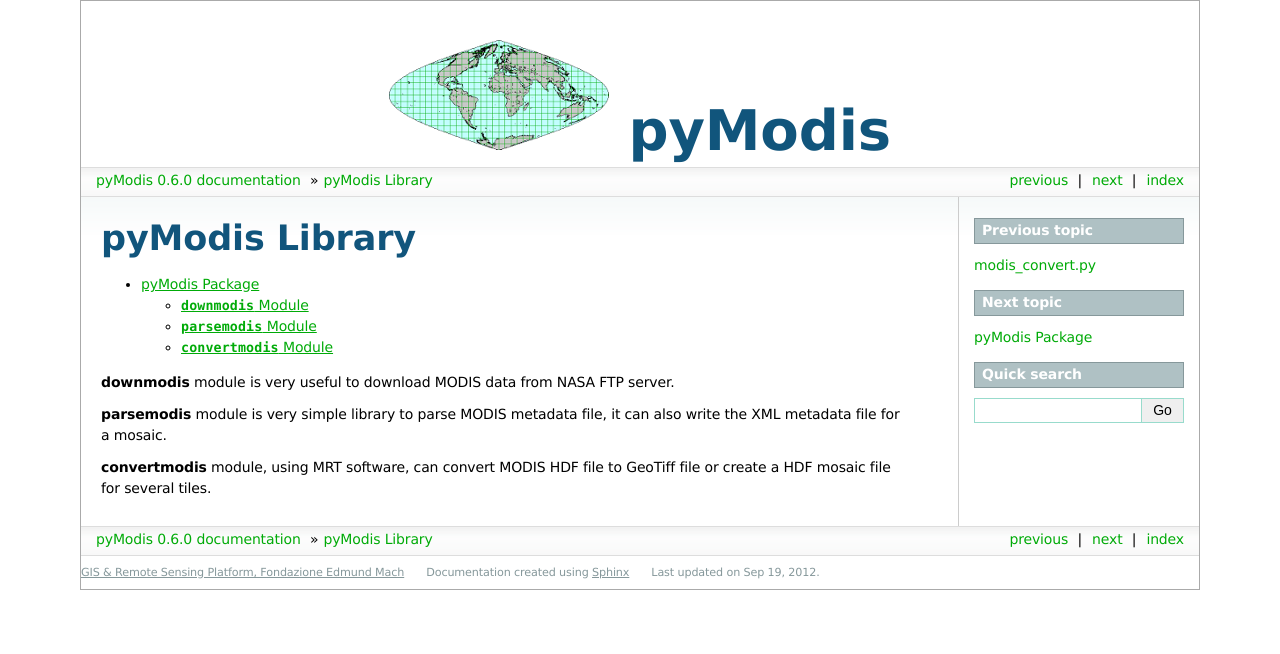
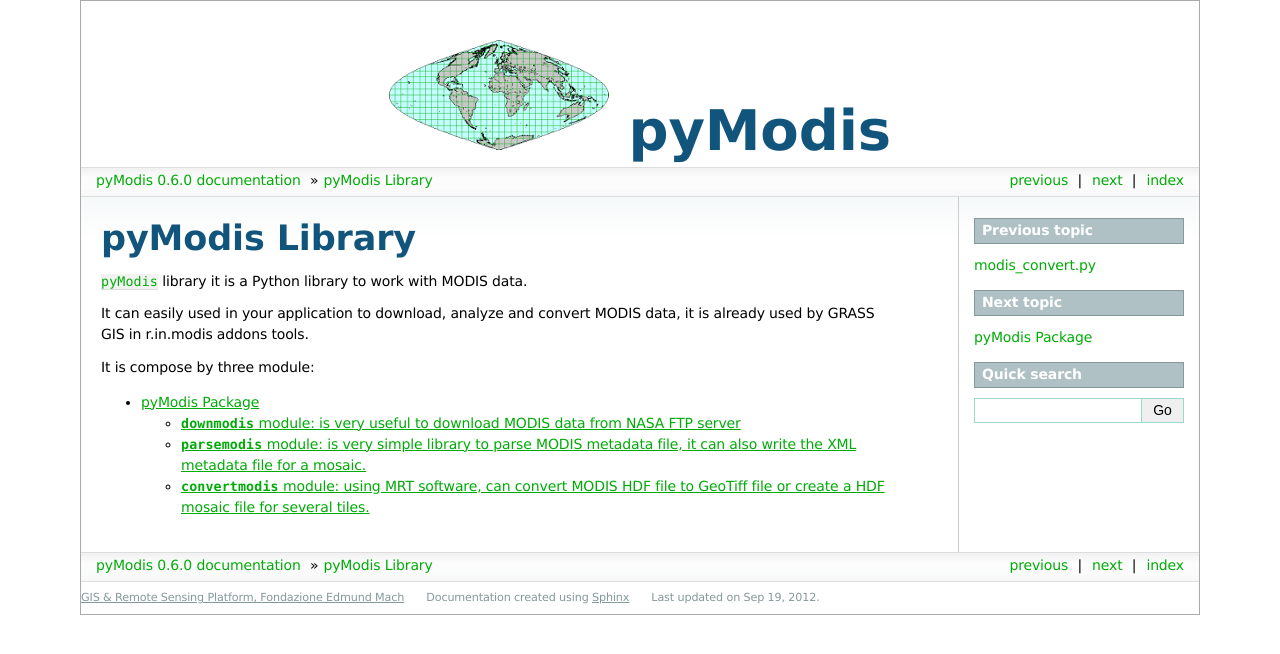
Before and after one commit to lucadelu/pyModis, a Sphinx documentation site: the page built from docs/source/pymodis/modules.rst, in a window 1280 px wide. Shown: the top 654 px of the page. Built offline with Sphinx 7.4.7, drawn with Linux system fonts in a browser that asks for light colours; formulas are drawn with MathJax 3; comment, search, counter and statistics services are not loaded; the version number is read from the project's files by our own code.

Commit message:
improvement in docs

```diff
--- a/docs/source/pymodis/modules.rst
+++ b/docs/source/pymodis/modules.rst
@@ -1,14 +1,15 @@
 pyModis Library
 ===============
+
+``pyModis`` library it is a Python library to work with MODIS data.
+
+It can easily used in your application to download, analyze and
+convert MODIS data, it is already used by GRASS GIS in r.in.modis
+addons tools.
+
+It is compose by three module:
 
 .. toctree::
    :maxdepth: 4
 
    pymodis
-
-
-**downmodis** module is very useful to download MODIS data from NASA FTP server.
-
-**parsemodis** module is very simple library to parse MODIS metadata file, it can also write the XML metadata file for a mosaic.
-
-**convertmodis** module, using MRT software, can convert MODIS HDF file to GeoTiff file or create a HDF mosaic file for several tiles.
--- a/docs/source/scripts/software.rst
+++ b/docs/source/scripts/software.rst
@@ -1,7 +1,7 @@
 pyModis Scripts
 ===============
 
-The **pyModis scripts** provide you with a complete toolkit to work
+The ``pyModis`` **scripts** provide you with a complete toolkit to work
 with MODIS data, you can download, analyze and convert data. They
 are developed to work from command line and inside scripts to
 automatically update your MODIS files dataset.
```
Also changed, not shown: docs/source/pymodis/pymodis.rst (+6 -6 lines).
